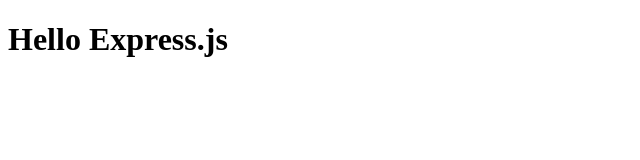
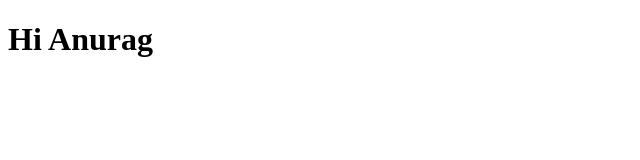
Before and after one commit to ramesh10757/web-server, a website: page Public/index.html in a window 1280 px wide. Shown: the whole page, without its empty margins (0-640 px from the left). Drawn offline with Linux system fonts and the light colour scheme.

Commit message:
changed static content

```diff
--- a/Public/index.html
+++ b/Public/index.html
@@ -5,6 +5,6 @@
 		<title>My App!</title>
 	</head>
 	<body>
-		<h1>Hello Express.js</h1>
+		<h1>Hi Anurag</h1>
 	</body>
 </html>
```
